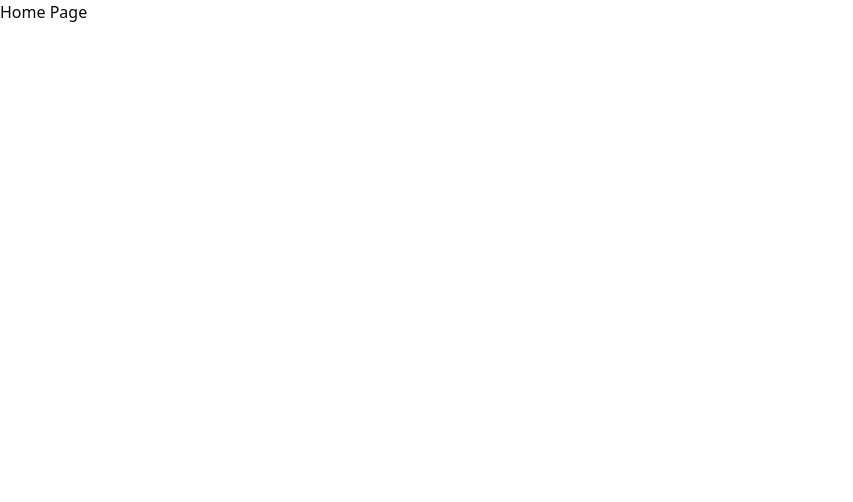
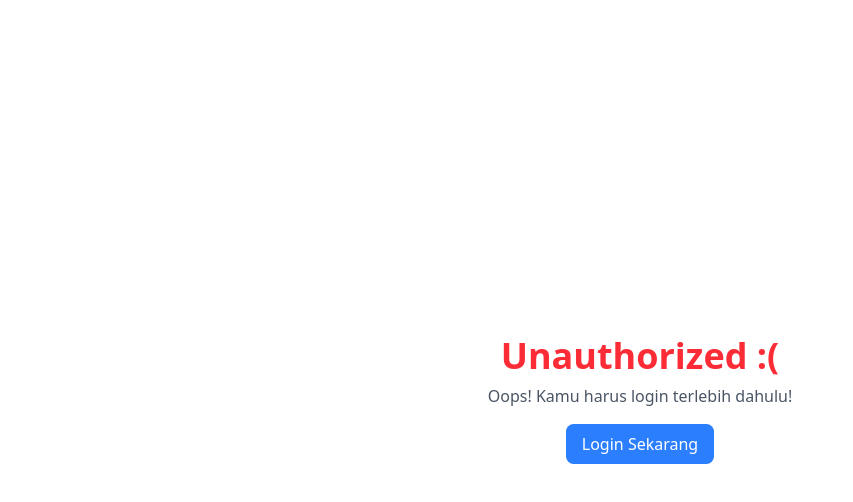
Before and after one commit to arielariadi/sims-ppob-muhammad-ariel-ariadi, a React (Vite) app: page /homepage in a window 1280 px wide. Shown: the top 502 px of the page, without its empty margins (0-853 px from the left). Built offline with nearby package versions, Linux system fonts and the light colour scheme.

Commit message:
feat: create protected route and not found page

```diff
--- a/src/App.tsx
+++ b/src/App.tsx
@@ -2,13 +2,20 @@ import { Routes, Route } from 'react-router';
 import RegisterPage from './pages/RegisterPage';
 import Loginpage from './pages/LoginPage';
 import HomePage from './pages/HomePage';
+import ProtectedRoute from './routing/ProtectedRoute';
+import NotFoundPage from './pages/NotFoundPage';
 
 function App() {
 	return (
 		<Routes>
 			<Route index element={<RegisterPage />} />
 			<Route path="/login" element={<Loginpage />} />
-			<Route path="/homepage" element={<HomePage />} />
+
+			<Route element={<ProtectedRoute />}>
+				<Route path="/homepage" element={<HomePage />} />
+			</Route>
+
+			<Route path="*" element={<NotFoundPage />} />
 		</Routes>
 	);
 }
--- /dev/null
+++ b/src/pages/NotFoundPage.tsx
@@ -0,0 +1,17 @@
+import { NavLink } from 'react-router';
+
+export default function NotFoundPage() {
+	return (
+		<div className="flex flex-col items-center justify-center min-h-screen text-center">
+			<h1 className="text-4xl font-bold text-red-500">404 - Page Not Found</h1>
+			<p className="text-gray-600 mt-2">
+				Oops! Halaman yang Anda cari tidak ditemukan.
+			</p>
+			<NavLink
+				to="/"
+				className="mt-4 px-4 py-2 bg-blue-500 text-white rounded-md">
+				Kembali ke Registrasi
+			</NavLink>
+		</div>
+	);
+}
--- /dev/null
+++ b/src/routing/ProtectedRoute.tsx
@@ -0,0 +1,26 @@
+import { useSelector } from 'react-redux';
+import { RootState } from '../app/store';
+import { NavLink, Outlet } from 'react-router';
+
+export default function ProtectedRoute() {
+	const { userInfo } = useSelector((state: RootState) => state.login);
+
+	if (!userInfo) {
+		return (
+			<div className="flex flex-col justify-center items-center min-h-screen">
+				<h1 className="text-4xl font-bold text-red-500">Unauthorized :(</h1>
+				<p className="text-gray-600 mt-2">
+					Oops! Kamu harus login terlebih dahulu!
+				</p>
+
+				<NavLink
+					to="/login"
+					className="mt-4 px-4 py-2 bg-blue-500 text-white rounded-md">
+					Login Sekarang
+				</NavLink>
+			</div>
+		);
+	}
+
+	return <Outlet />;
+}
```
